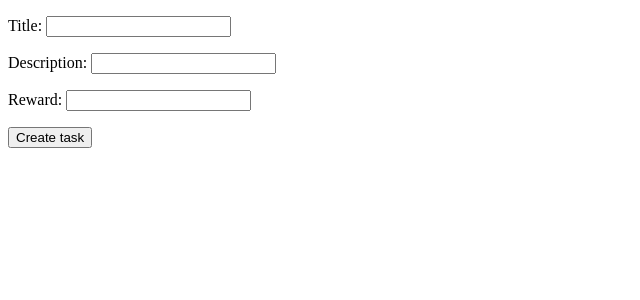
After one commit to elamirKad/talpynys, a Django app: page /app/create/ in a window 1280 px wide. The commit adds this page. Shown: the top 300 px of the page, without its empty margins (0-640 px from the left). Run offline with Django 4.2, Linux system fonts and the light colour scheme; parts of the project's set-up code (start-up, migrations or seed data) failed here and were passed over.

Commit message:
New Task Creation Function
-Page form for task creation
-Form template
-Updated html templates

```diff
--- /dev/null
+++ b/mainapp/forms.py
@@ -0,0 +1,6 @@
+from django import forms
+
+class CreateNewTask(forms.Form):
+    title = forms.CharField(label="Title",max_length=200)
+    description = forms.CharField(label="Description")
+    reward = forms.FloatField(label="Reward")
--- a/mainapp/templates/base.html
+++ b/mainapp/templates/base.html
@@ -2,7 +2,7 @@
 <html lang="en">
 <head>
     <meta charset="UTF-8">
-    <title>Talpynys</title>
+    <title>{% block title %}{% endblock %}</title>
 </head>
 <body>
     <div class="content">
--- /dev/null
+++ b/mainapp/templates/create.html
@@ -0,0 +1,9 @@
+{% extends 'base.html' %}
+{% block title %}Create task{% endblock %}
+{% block content %}
+<form method="post" action="/app/create/">
+    {% csrf_token %}
+    {{form.as_p}}
+    <button type="submit", name="save">Create task</button>
+</form>
+{% endblock %}
--- a/mainapp/templates/task.html
+++ b/mainapp/templates/task.html
@@ -1,4 +1,5 @@
 {% extends 'base.html' %}
+{% block title %}{{title}}{% endblock %}
 {% block content %}
     <h1>{{ title }}</h1>
     <p>Created: {{ created_date }}</p>
--- a/mainapp/templates/tasks.html
+++ b/mainapp/templates/tasks.html
@@ -1,4 +1,5 @@
 {% extends 'base.html' %}
+{% block title %}Tasks{% endblock %}
 {% block content %}
     <h1>Задания</h1>
     {% for task in tasks %}
--- a/mainapp/urls.py
+++ b/mainapp/urls.py
@@ -3,5 +3,6 @@ from . import views
 
 urlpatterns = [
     path('tasks/<int:id>', views.tasks),
-    path('tasks/', views.tasks)
+    path('tasks/', views.tasks),
+    path('create/', views.create_task)
 ]
--- a/mainapp/views.py
+++ b/mainapp/views.py
@@ -1,6 +1,7 @@
-from django.shortcuts import render
+from django.shortcuts import render, redirect
 from django.http import HttpResponse
 from .models import Task
+from .forms import CreateNewTask
 
 # Create your views here.
 def tasks(request, id=None):
@@ -20,3 +21,17 @@ def tasks(request, id=None):
             'tasks': data
         }
         return render(request, 'tasks.html', dictionary)
+
+def create_task(request):
+    if request.method == "POST":
+        form = CreateNewTask(request.POST)
+        if form.is_valid():
+            title = form.cleaned_data["title"]
+            description = form.cleaned_data["description"]
+            reward = form.cleaned_data["reward"]
+            t = Task(title=title, description=description, reward=reward)
+            t.save()
+        return redirect(f'/app/tasks/{t.id}')
+    else:
+        form = CreateNewTask()
+        return render(request, 'create.html', {'form':form})
```
Also changed, not shown: db.sqlite3.
